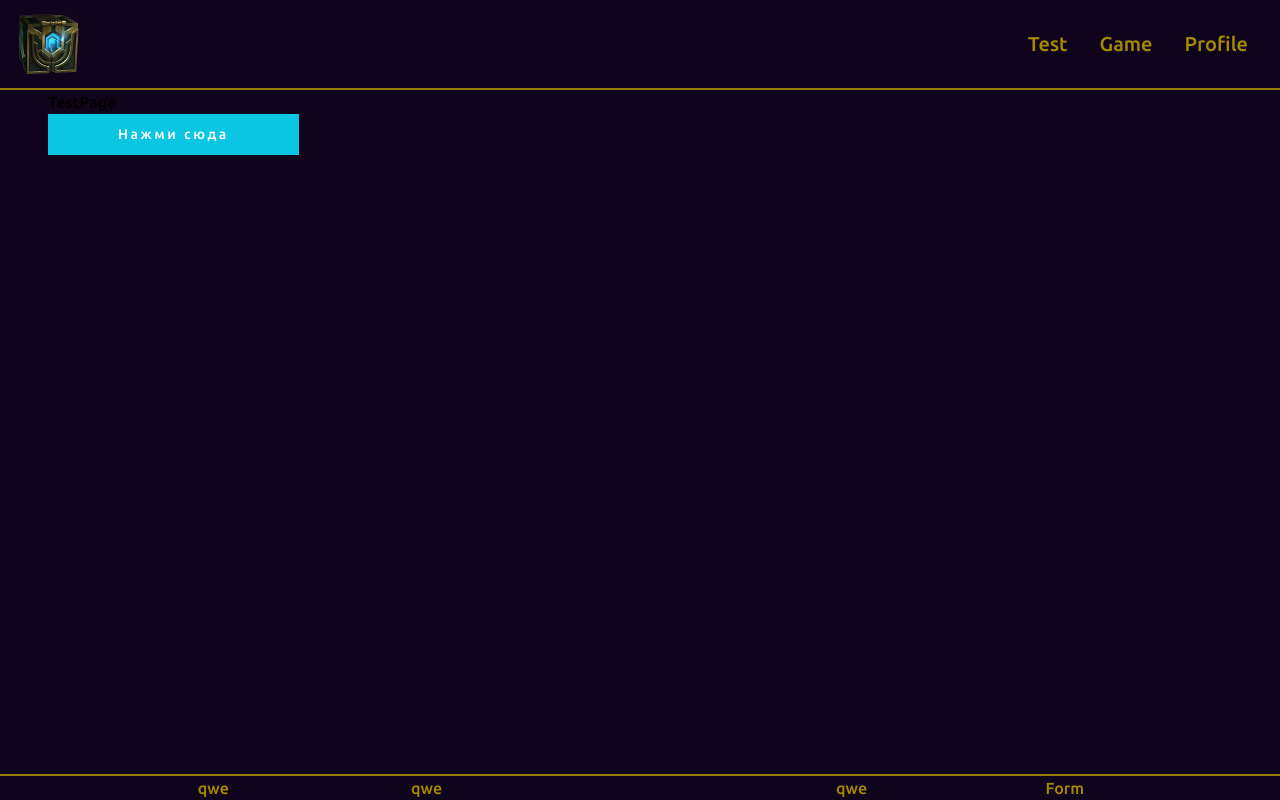
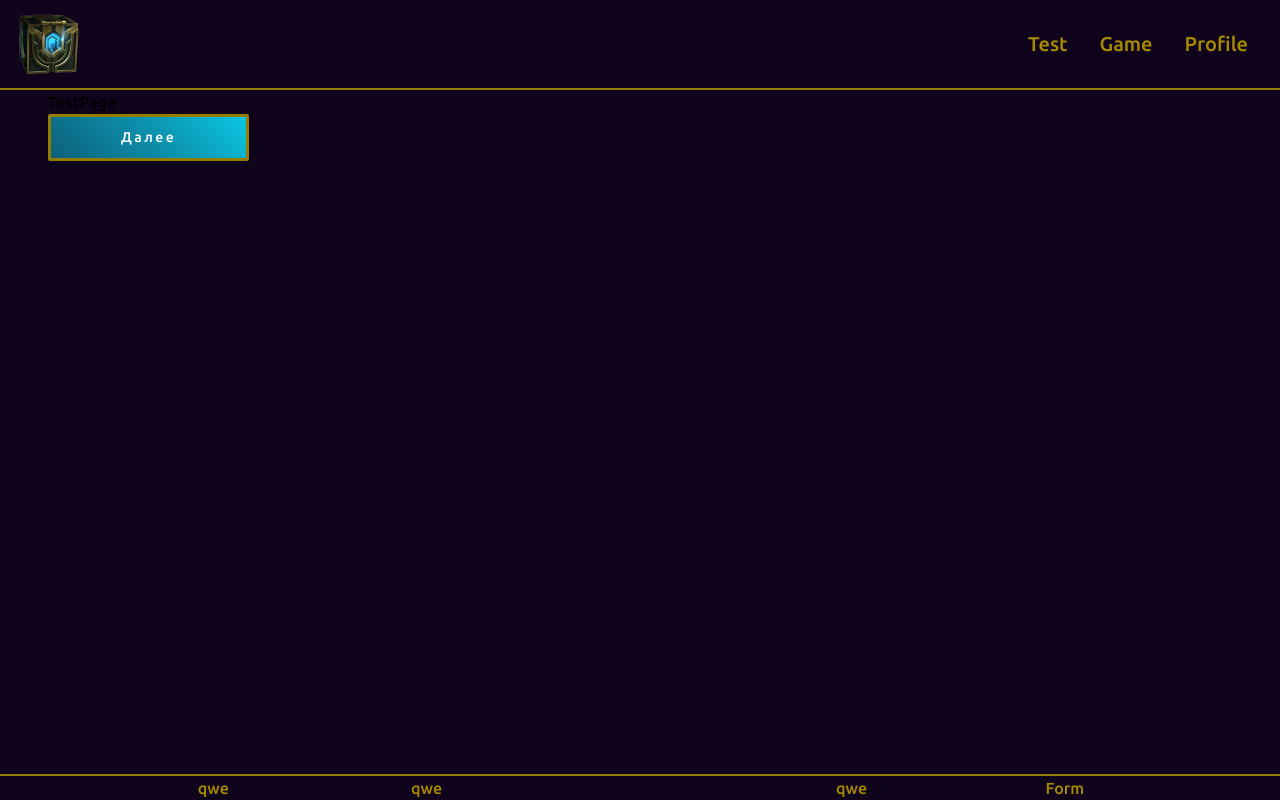
Before and after one commit to Auriel404DH/lol-project, a React (Create React App) app: page /test in a window 1280 px wide. Built offline with nearby package versions, Linux system fonts and the light colour scheme.

Commit message:
пофиксил кнопку

```diff
--- a/src/components/sharedC/buttons/ButtonMainPage.module.scss
+++ b/src/components/sharedC/buttons/ButtonMainPage.module.scss
@@ -1,13 +1,17 @@
 .wrapper {
 
     &__btn {
-        background-color: #0BC6E3;
+
+        background: linear-gradient(45deg,rgba(11, 198, 227, 0.473),rgba(11, 198, 227, 0.708),rgba(11, 198, 227, 1));
         color: white;
         padding: 10px 70px;
         font-size: 14px;
         letter-spacing: 2.5px;
         position: relative;
         overflow: hidden;
+        border: 3px solid #957d00;
+        transition: 0.8s;
+        border-radius: 2px;
     }
 
 }
@@ -45,23 +49,29 @@
         background: linear-gradient(360deg,transparent,white);
     }
     &:hover {
-        background-color: rgba(11, 198, 227, 0.5);
-        transition: 0.2s;
+        background: rgba(11, 198, 227, 0.5);
+        transition: 0.8s;
     }
      &:hover .btn__line--top{
          left: 100%;
-        transition: 0.8s;
+         transition: ease-in 0.4s;
+
      }
      &:hover .btn__line--right{
          top: 100%;
-        transition: 0.2s 0.2s;
+         transition: ease-in 0.4s 0.2s;
      }
      &:hover .btn__line--bottom{
         left: -100%;
-        transition: 0.2s 0.4s;
+        transition: ease-in 0.4s 0.4s;
     }
     &:hover .btn__line--left{
         bottom: 100%;
-        transition: 0.2s 0.6s;
+        transition: ease-in 0.4s 0.6s;
     }
+    &:active {
+        transition: 0.1s;
+        background-color: #01ddffef;
     }
+
+}
--- a/src/components/sharedC/buttons/ButtonMainPage.tsx
+++ b/src/components/sharedC/buttons/ButtonMainPage.tsx
@@ -1,13 +1,18 @@
 import React from 'react';
 import styles from './ButtonMainPage.module.scss'
 
-const ff = ['top','right','bottom','left']
-const ButtonMainPage = () => {
+
+
+
+const ButtonMainPage = ({value}:{value:string}) => {
+
+  const ff = ['top','right','bottom','left']
+
   return (
     <div className={styles.wrapper}>
       <button className={`${styles.wrapper__btn} ${styles.btn}`}>
         {ff.map((el,idx) => <span key={idx} className={`${styles.btn__line} ${styles["btn__line--"+el]}`} ></span>)}
-        Нажми сюда
+        {value}
       </button>
     </div>
   );
--- a/src/pages/testP/TestPage.tsx
+++ b/src/pages/testP/TestPage.tsx
@@ -2,10 +2,14 @@ import React from 'react';
 import ButtonMainPage from '../../components/sharedC/buttons/ButtonMainPage'
 
 const TestPage = () => {
+
+  const str:string = 'Далее'
+
+
   return (
     <div className='ml-12'>
       <div>TestPage</div>
-      <ButtonMainPage/>
+      <ButtonMainPage value={str}/>
     </div>
 
 
```
Lines whose indentation alone changed are shown as unchanged.
